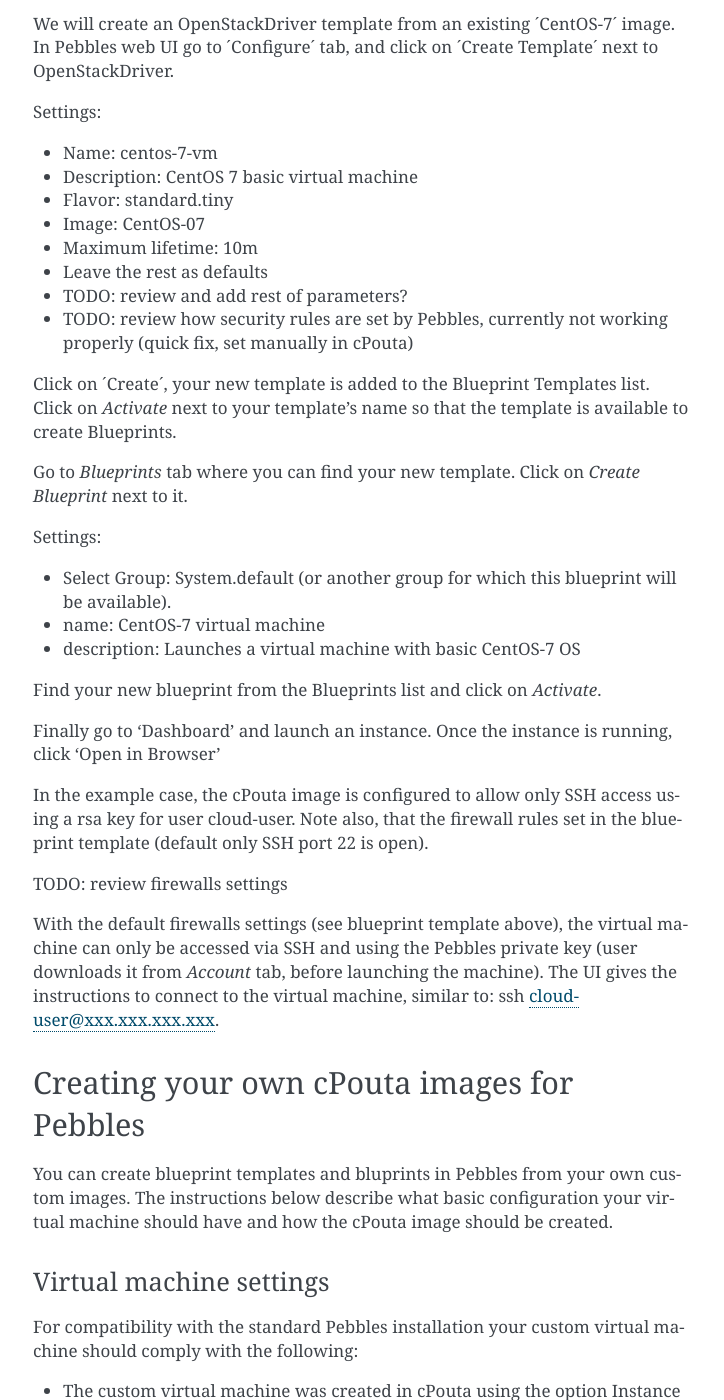
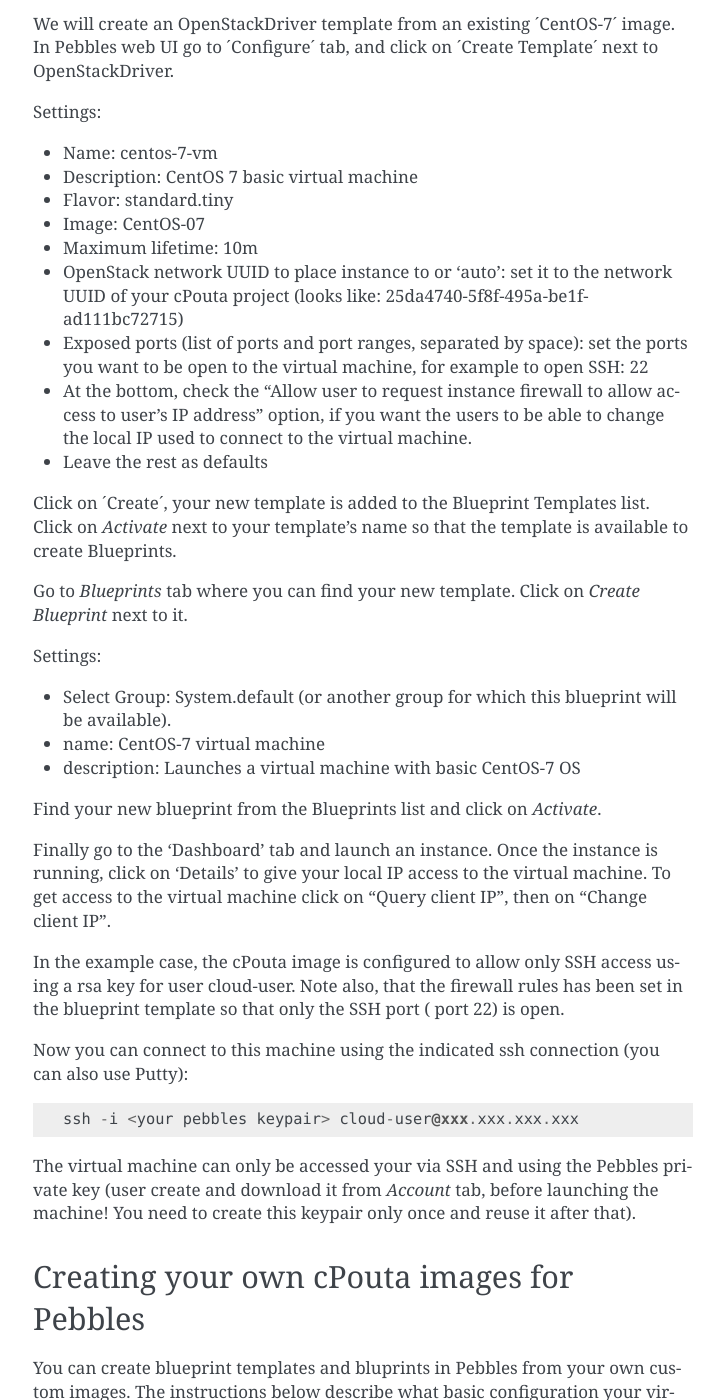
Before and after one commit to CSCfi/pebbles, a Sphinx documentation site: the page built from doc/source/pouta_image_openstackdriver.rst, in a window 1280 px wide and 1400 px high, scrolled down 556 px. Shown: the whole window, without its empty margins (387-1111 px from the left). Built offline with Sphinx 7.4.7, drawn with Linux system fonts in a browser that asks for light colours; the version number is read from the project's files by our own code; some of the changed text lies outside the part shown.

Commit message:
updated documentation, corrected network UUID

```diff
--- a/doc/source/pouta_image_openstackdriver.rst
+++ b/doc/source/pouta_image_openstackdriver.rst
@@ -25,9 +25,10 @@ Settings:
 * Flavor: standard.tiny
 * Image: CentOS-07
 * Maximum lifetime: 10m
+* OpenStack network UUID to place instance to or 'auto': set it to the network UUID of your cPouta project (looks like: 25da4740-5f8f-495a-be1f-ad111bc72715)
+* Exposed ports (list of ports and port ranges, separated by space): set the ports you want to be open to the virtual machine, for example to open SSH: 22
+* At the bottom, check the "Allow user to request instance firewall to allow access to user's IP address" option, if you want the users to be able to change the local IP used to connect to the virtual machine.
 * Leave the rest as defaults
-* TODO: review and add rest of parameters?
-* TODO: review how security rules are set by Pebbles, currently not working properly (quick fix, set manually in cPouta)
 
 Click on ´Create´, your new template is added to the Blueprint Templates list. Click on `Activate` next
 to your template's name so that the template is available to create Blueprints.
@@ -42,16 +43,16 @@ Settings:
 
 Find your new blueprint from the Blueprints list and click on `Activate`.
 
-Finally go to 'Dashboard' and launch an instance. Once the instance is running, click 'Open in Browser'
+Finally go to the 'Dashboard' tab and launch an instance. Once the instance is running, click on 'Details' to give your local IP access to the virtual machine. To get access to the virtual machine click on "Query client IP", then on "Change client IP".
 
 In the example case, the cPouta image is configured to allow only SSH access using a rsa key for user cloud-user.
-Note also, that the firewall rules set in the blueprint template (default only SSH port 22 is open).
+Note also, that the firewall rules has been set in the blueprint template so that only the SSH port ( port 22) is open.
 
-TODO: review firewalls settings
+Now you can connect to this machine using the indicated ssh connection (you can also use Putty)::
 
-With the default firewalls settings (see blueprint template above), the virtual machine can only be accessed
-via SSH and using the Pebbles private key (user downloads it from `Account` tab, before launching the machine).
-The UI gives the instructions to connect to the virtual machine, similar to: ssh cloud-user@xxx.xxx.xxx.xxx.
+    ssh -i <your pebbles keypair> cloud-user@xxx.xxx.xxx.xxx
+
+The virtual machine can only be accessed your via SSH and using the Pebbles private key (user create and download it from `Account` tab, before launching the machine! You need to create this keypair only once and reuse it after that).
 
 
 Creating your own cPouta images for Pebbles
@@ -65,11 +66,7 @@ Virtual machine settings
 For compatibility with the standard Pebbles installation your custom virtual machine should comply with the following:
 
 * The custom virtual machine was created in cPouta using the option Instance Boot Source:Boot from image
-* TODO: test if VM launched with Instance Boot Source:Boot from snapshot also works
-* TODO: confirm in explicit tests using in Pebbles an image that was created from a VM that had been launched with options:  Instance Boot Source:Boot from volume, Boot from image (creates a new volume) OR  Instance Boot Source:Boot from volume snapshot (creates a new volume)
 * a cloud-user account exists in the virtual
-* TODO: ssh-server installation, cloud-user account settings, supported OS's...
-* TODO: other connection possibilities, for ex VNC
 
 cPouta image creation
 ---------------------
@@ -87,5 +84,3 @@ and qemu tools, this is not covered here though)
 Adding your custom image to Pebbles
 -----------------------------------
 Follow the instruction at the beginning of this document.
-
-TODO: what other settings may be needed compared to using an existing basic image.
```
